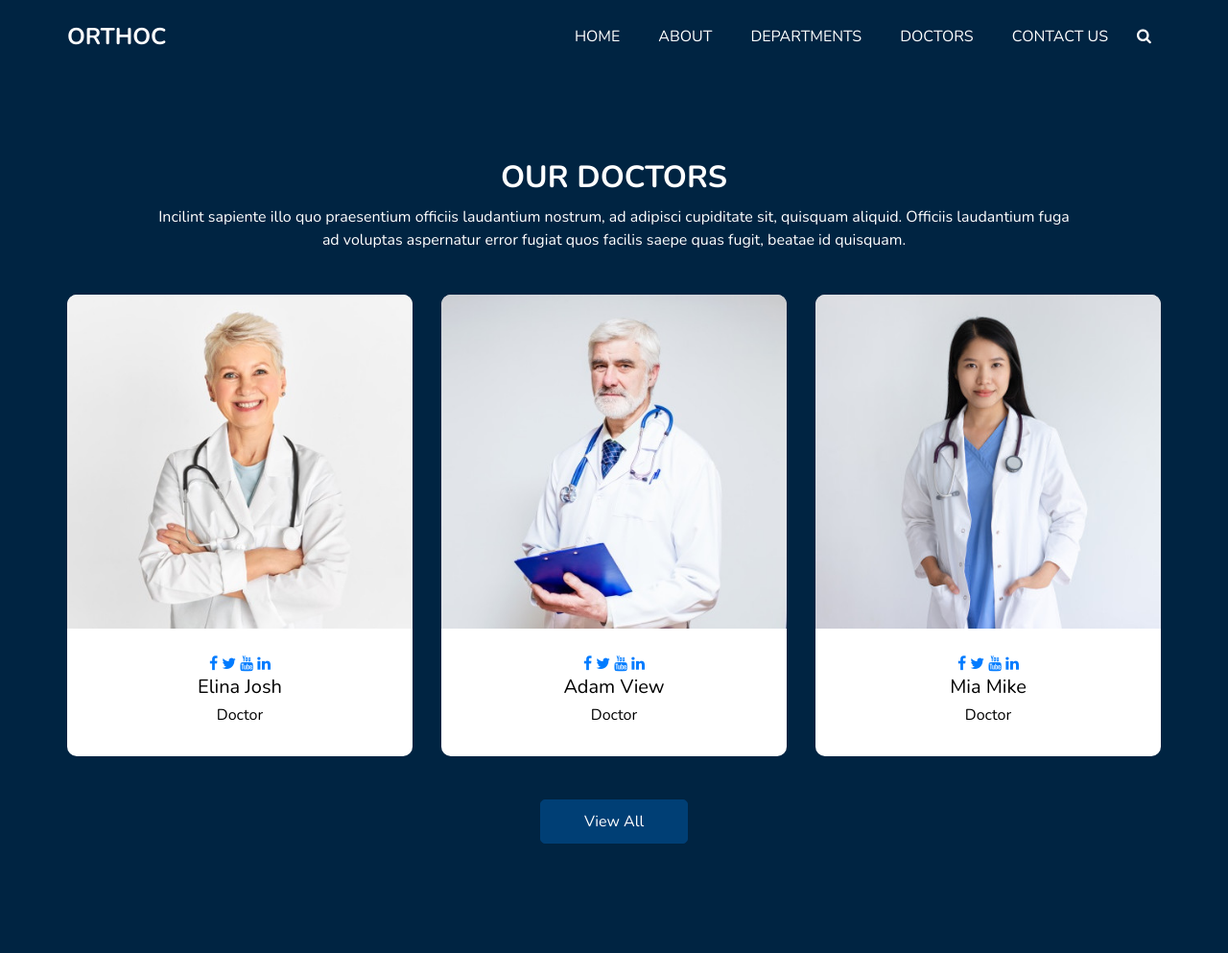
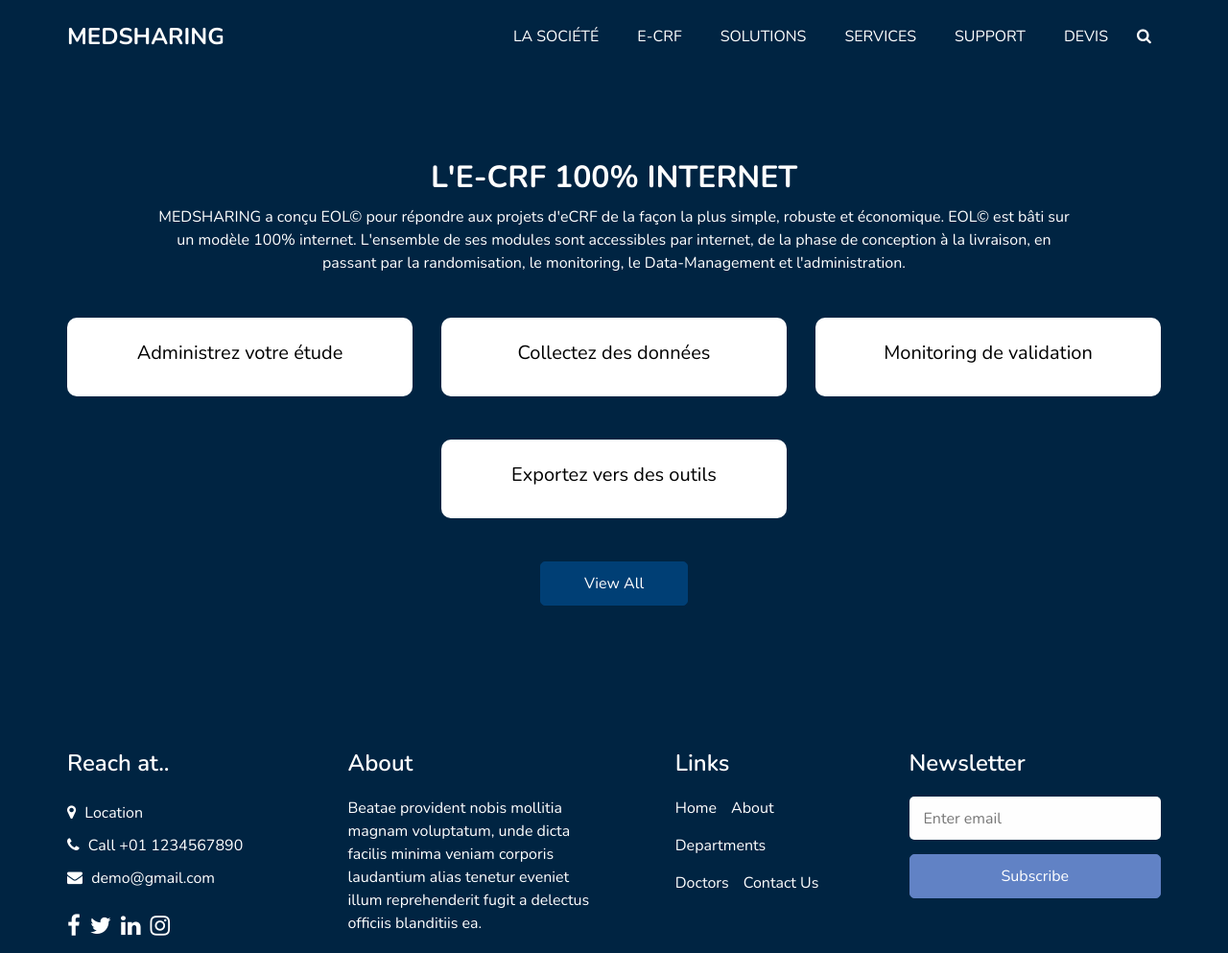
Before and after one commit to zoanlogia/eol-website, a website: page doctors.html in a window 1280 px wide. Shown: the top 993 px of the page at 96% size. Drawn offline with nearby package versions, Linux system fonts and the light colour scheme; some packages are replaced by stand-ins of ours.

Commit message:
some sections

```diff
--- a/doctors.html
+++ b/doctors.html
@@ -48,30 +48,32 @@
           <nav class="navbar navbar-expand-lg custom_nav-container ">
             <a class="navbar-brand" href="index.html">
               <span>
-              Orthoc
+                Medsharing
               </span>
             </a>
-
-          <button class="navbar-toggler" type="button" data-toggle="collapse" data-target="#navbarSupportedContent" aria-controls="navbarSupportedContent" aria-expanded="false" aria-label="Toggle navigation">
+            <button class="navbar-toggler" type="button" data-toggle="collapse" data-target="#navbarSupportedContent"
+            aria-controls="navbarSupportedContent" aria-expanded="false" aria-label="Toggle navigation">
             <span class=""> </span>
           </button>
-
           <div class="collapse navbar-collapse" id="navbarSupportedContent">
               <ul class="navbar-nav">
-              <li class="nav-item">
-                <a class="nav-link" href="index.html">Home </a>
+                <li class="nav-item active">
+                  <a class="nav-link" href="index.html">La société <span class="sr-only">(current)</span></a>
                 </li>
                 <li class="nav-item">
-                <a class="nav-link" href="about.html"> About</a>
+                  <a class="nav-link" href="about.html"> e-CRF</a>
                 </li>
                 <li class="nav-item">
-                <a class="nav-link" href="departments.html">Departments</a>
-              </li>
-              <li class="nav-item active">
-                <a class="nav-link" href="doctors.html">Doctors <span class="sr-only">(current)</span> </a>
+                  <a class="nav-link" href="departments.html">Solutions</a>
                 </li>
                 <li class="nav-item">
-                <a class="nav-link" href="contact.html">Contact Us</a>
+                  <a class="nav-link" href="doctors.html">Services</a>
+                </li>
+                <li class="nav-item">
+                  <a class="nav-link" href="contact.html">Support</a>
+                </li>
+                <li class="nav-item">
+                  <a class="nav-link" href="contact.html">Devis</a>
                 </li>
                 <form class="form-inline">
                   <button class="btn  my-2 my-sm-0 nav_search-btn" type="submit">
@@ -92,38 +94,31 @@
     <div class="container">
       <div class="heading_container heading_center">
         <h2>
-          Our Doctors
+          l'e-CRF 100% internet
         </h2>
         <p class="col-md-10 mx-auto px-0">
-          Incilint sapiente illo quo praesentium officiis laudantium nostrum, ad adipisci cupiditate sit, quisquam aliquid. Officiis laudantium fuga ad voluptas aspernatur error fugiat quos facilis saepe quas fugit, beatae id quisquam.
+          MEDSHARING a conçu EOL© pour répondre aux projets d'eCRF de la façon la plus simple, robuste et économique.
+          EOL© est bâti sur un modèle 100% internet. L'ensemble de ses modules sont accessibles par internet, de la
+          phase de conception à la livraison, en passant par la randomisation, le monitoring, le Data-Management et
+          l'administration.
         </p>
       </div>
       <div class="row">
         <div class="col-sm-6 col-lg-4 mx-auto">
           <div class="box">
-            <div class="img-box">
+            <!-- <div class="img-box">
               <img src="images/d1.jpg" alt="">
-            </div>
+            </div> -->
             <div class="detail-box">
-              <div class="social_box">
+              <div class="plus_btn">
                 <a href="">
-                  <i class="fa fa-facebook" aria-hidden="true"></i>
-                </a>
-                <a href="">
-                  <i class="fa fa-twitter" aria-hidden="true"></i>
-                </a>
-                <a href="">
-                  <i class="fa fa-youtube" aria-hidden="true"></i>
-                </a>
-                <a href="">
-                  <i class="fa fa-linkedin" aria-hidden="true"></i>
+                  +
                 </a>
               </div>
               <h5>
-                Elina Josh
+                Administrez votre étude
               </h5>
               <h6 class="">
-                Doctor
               </h6>
             </div>
           </div>
@@ -131,28 +126,19 @@
         <div class="col-sm-6 col-lg-4 mx-auto">
           <div class="box">
             <div class="img-box">
-              <img src="images/d2.jpg" alt="">
+              <!-- <img src="images/d2.jpg" alt=""> -->
             </div>
             <div class="detail-box">
-              <div class="social_box">
+              <div class="plus_btn">
                 <a href="">
-                  <i class="fa fa-facebook" aria-hidden="true"></i>
-                </a>
-                <a href="">
-                  <i class="fa fa-twitter" aria-hidden="true"></i>
-                </a>
-                <a href="">
-                  <i class="fa fa-youtube" aria-hidden="true"></i>
-                </a>
-                <a href="">
-                  <i class="fa fa-linkedin" aria-hidden="true"></i>
+                  +
                 </a>
               </div>
               <h5>
-                Adam View
+                Collectez des données
               </h5>
               <h6 class="">
-                Doctor
+
               </h6>
             </div>
           </div>
@@ -160,28 +146,40 @@
         <div class="col-sm-6 col-lg-4 mx-auto">
           <div class="box">
             <div class="img-box">
-              <img src="images/d3.jpg" alt="">
+
             </div>
             <div class="detail-box">
-              <div class="social_box">
+              <div class="plus_btn">
                 <a href="">
-                  <i class="fa fa-facebook" aria-hidden="true"></i>
-                </a>
-                <a href="">
-                  <i class="fa fa-twitter" aria-hidden="true"></i>
-                </a>
-                <a href="">
-                  <i class="fa fa-youtube" aria-hidden="true"></i>
-                </a>
-                <a href="">
-                  <i class="fa fa-linkedin" aria-hidden="true"></i>
+                  +
                 </a>
               </div>
               <h5>
-                Mia Mike
+                Monitoring de validation
               </h5>
               <h6 class="">
-                Doctor
+
+              </h6>
+            </div>
+          </div>
+        </div>
+        <div class="col-sm-6 col-lg-4 mx-auto">
+          <div class="box">
+            <div class="img-box">
+              <!-- <img src="images/d3.jpg" alt=""> -->
+            </div>
+            <div class="detail-box">
+              <div class="plus_btn">
+                <a href="">
+                  +
+                  <!-- <i class="fa fa-facebook" aria-hidden="true"></i> -->
+                </a>
+              </div>
+              <h5>
+                Exportez vers des outils
+              </h5>
+              <h6 class="">
+
               </h6>
             </div>
           </div>
```
Also changed, not shown: about.html (+21 -17 lines), contact.html (+16 -14 lines), departments.html (+25 -22 lines), index.html (+5 -5 lines), images/hero-bg.png, images/hero-bg_blue.png (added), images/hero-bg_normal.png (added), 1 other file. Lines whose indentation alone changed are shown as unchanged.
